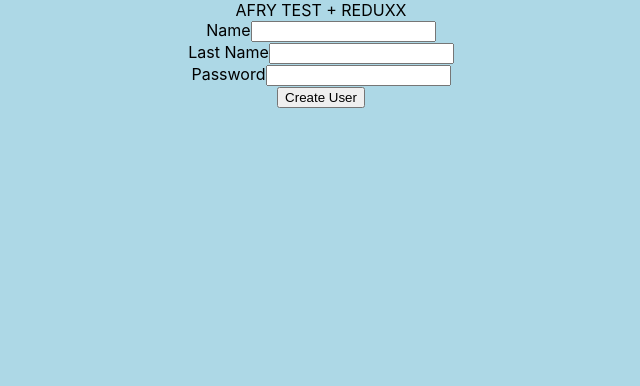
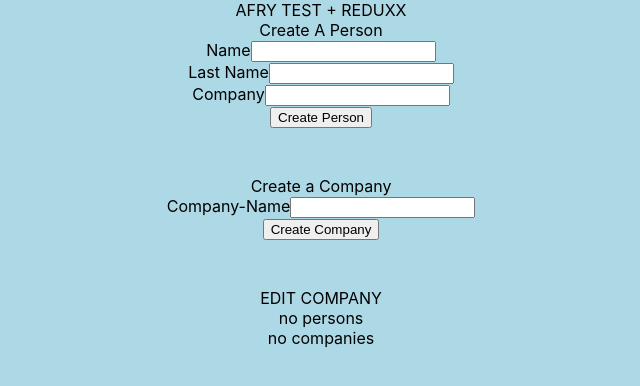
Before and after one commit to Erik8901/Afry-test, a React (Create React App) app in the folder afrytest/: page / in a window 1280 px wide. Shown: the top 386 px of the page, without its empty margins (319-959 px from the left). Built offline with nearby package versions, Linux system fonts and the light colour scheme.

Commit message:
create person/company works now

```diff
--- a/afrytest/src/App.js
+++ b/afrytest/src/App.js
@@ -6,7 +6,7 @@ import './App.css';
 //Components
 import CreateCompany from './components/CreateCompany'
 import HandleCompany from './components/HandleCompany'
-import CreateUser from './components/CreateUser'
+import CreatePerson from './components/CreatePerson'
 
 function App() {
   //const companyName = useSelector(state => state.companyName)
@@ -14,11 +14,11 @@ function App() {
     <div className="App">
       <header className="App-header">
         AFRY TEST + REDUXX
-        <CreateUser />
+        <CreatePerson />
 
-        {/* <CreateCompany />
+        <CreateCompany />
 
-        <HandleCompany /> */}
+        <HandleCompany />
       </header>
     </div>
   );
--- a/afrytest/src/Reducer.js
+++ b/afrytest/src/Reducer.js
@@ -1,11 +1,19 @@
 const initState = {
-    companyName: ''
+    companyName: '',
+    allPersons: []
 }
 
 
   const Reducer = (state=initState,action) => {
 
     switch (action.type){
+
+      case "SET_PERSONS":
+        return {
+          ...state,
+          allPersons: action. allPersons
+        }
+
 
       case "SET_COMPANY":
         return {
--- a/afrytest/src/components/CreateCompany.js
+++ b/afrytest/src/components/CreateCompany.js
@@ -2,50 +2,63 @@ import React, { useState, useEffect}  from 'react'
 import { useSelector, useDispatch } from 'react-redux';
 
 //CSS
-//import './App.css';
+import './styles/stylesCreateCompany.css'
 
 function CreateCompany() {
-    const dispatch = useDispatch()
-    const company = useSelector(state => state.companyName)
-    const [userCompany1, setUserCompany1] = useState('');
-    const [test, setTest] = useState("");
+  const [company, setCompany] = useState({
+      companyName: '',
+      employees: [{name:"testPerson1", age: "33"}, {name:"testPerson2", age: "34"}]
+    });
 
-    //console.log(company)
 
     useEffect( () => {
 
 
-        //var x = localStorage.getItem("companyName");
+  },[]) //useEffect
 
-        //setTest(x)
-
-        // dispatch({
-        //     type: 'SET_COMPANY"',
-        //     companyName: test
-        // })
+  const handleInput = (event) => {
+    setCompany((prevProps) => ({
+              ...prevProps,
+              [event.target.name]: event.target.value
+      }));
+};
 
 
-    },[test]) //useEffect
+  const handleSubmit = (event) => {
+    event.preventDefault();
+   // console.log(companyName)
 
-    function sendCompanyName(userCompany1) {
+    var companyList = JSON.parse(localStorage.getItem("companyList"));
+      if(companyList == null) companyList = [];
+      localStorage.setItem("newCompany", JSON.stringify(company));
+      companyList.push(company);
+      localStorage.setItem("companyList", JSON.stringify(companyList));
+
+      //localStorage.clear();
+
+};
 
 
-        //localStorage.setItem('companyName', userCompany1)
 
-         dispatch({
-            type: 'SET_COMPANY',
-            companyName: userCompany1
-        })
-    }
   return (
-    <div className="CreateCompany">
-      <header className="create-company-container">
-            CreateCompany
-            <input type="text" onChange={e => setUserCompany1(e.target.value)}></input>
-            <button onClick={() => sendCompanyName(userCompany1)}>Push</button>
-            <span>{test}</span>
-      </header>
-    </div>
+    <div className="create-company-container">
+            <span>Create a Company</span>
+            <form onSubmit={handleSubmit}>
+                    <div className="form-control">
+                        <label>Company-Name</label>
+                            <input
+                                type="text"
+                                name="companyName"
+                                value={company.name}
+                                onChange={handleInput}
+                            />
+                    </div>
+                    <div className="form-control">
+                            <button type="submit">Create Company</button>
+                    </div>
+              </form>
+      </div>
+
   );
 }
 
--- a/afrytest/src/components/CreateUser.js
+++ b/afrytest/src/components/CreatePerson.js
@@ -2,22 +2,24 @@ import React, { useState, useEffect}  from 'react'
 import { useSelector, useDispatch } from 'react-redux';
 
 //CSS
-//import './App.css';
+import './styles/stylesCreatePerson.css'
 
-function CreateUser() {
-    const [user, setUser] = useState({
+function CreatePerson() {
+    const dispatch = useDispatch()
+    const [person, setPerson] = useState({
         name: "",
         lastName: "",
-        password: ""
-      });
+        company: ""
+    });
 
         useEffect( () => {
-                var existingEntries = JSON.parse(localStorage.getItem("activeUsers"))
-                console.log(existingEntries)
+                var existingEntries = JSON.parse(localStorage.getItem("activePersons"))
+              //  console.log(existingEntries)
+
         },[]) //useEffect
 
         const handleInput = (event) => {
-                setUser((prevProps) => ({
+              setPerson((prevProps) => ({
                         ...prevProps,
                         [event.target.name]: event.target.value
                 }));
@@ -26,11 +28,20 @@ function CreateUser() {
         const handleSubmit = (event) => {
                 event.preventDefault();
 
-                var userList = JSON.parse(localStorage.getItem("activeUsers"));
-                if(userList == null) userList = [];
-                localStorage.setItem("entry", JSON.stringify(user));
-                userList.push(user);
-                localStorage.setItem("activeUsers", JSON.stringify(userList));
+                var personList = JSON.parse(localStorage.getItem("activePersons"));
+                if(personList == null) personList = [];
+                localStorage.setItem("entry", JSON.stringify(person));
+                personList.push(person);
+                localStorage.setItem("activePersons", JSON.stringify(personList));
+
+
+                var activePersons = JSON.parse(localStorage.getItem("activePersons"))
+                console.log(activePersons)
+
+                //  dispatch({
+                //     type: 'SET_COMPANY"',
+                //     allPersons: activeUsers
+                // })
 
 
                 // // setter
@@ -40,19 +51,20 @@ function CreateUser() {
                 // // remove
                 // localStorage.removeItem('myData');
                 // // remove all
-                // localStorage.clear();
+                 //localStorage.clear();
 };
 
 return (
-    <div className="CreateUser">
-            <div className="create-user-container">
+    <div className="createPerson">
+            <div className="create-person-container">
+                <span>Create A Person</span>
                 <form onSubmit={handleSubmit}>
                     <div className="form-control">
                         <label>Name</label>
                             <input
                                 type="text"
                                 name="name"
-                                value={user.name}
+                                value={person.name}
                                 onChange={handleInput}
                             />
                     </div>
@@ -61,21 +73,21 @@ return (
                             <input
                                 type="text"
                                 name="lastName"
-                                value={user.LastName}
+                                value={person.LastName}
                                 onChange={handleInput}
                             />
                     </div>
                     <div className="form-control">
-                        <label>Password</label>
+                        <label>Company</label>
                             <input
-                                type="password"
-                                name="password"
-                                value={user.password}
+                                type="text"
+                                name="company"
+                                value={person.company}
                                 onChange={handleInput}
                             />
                     </div>
                         <div className="form-control">
-                            <button type="submit">Create User</button>
+                            <button type="submit">Create Person</button>
                         </div>
             </form>
         </div>
@@ -83,4 +95,4 @@ return (
   );
 }
 
-export default CreateUser;
+export default CreatePerson;
--- a/afrytest/src/components/HandleCompany.js
+++ b/afrytest/src/components/HandleCompany.js
@@ -2,40 +2,85 @@ import React, { useState, useEffect}  from 'react'
 import { useSelector, useDispatch } from 'react-redux';
 
 //styles
-
+import './styles/StylesHandleCompany.css'
 
 
 function HandleCompany() {
   const dispatch = useDispatch()
-  const userCompany = useSelector(state => state.companyName)
-  const [comp, setComop] = useState()
-  const [name, setName] = useState()
+  const [companyEmployees, setCompanyEmployees] = useState([]);
+  var activePersons = JSON.parse(localStorage.getItem("activePersons"))
+  console.log(activePersons)
 
-  console.log(userCompany)
-   //.types[0].type.name)
+  var companyList = JSON.parse(localStorage.getItem("companyList"))
+    console.log(companyList)
 
 
 
   useEffect( () => {
 
-   console.log(userCompany)
 
-    localStorage.setItem('companyName', userCompany)
-    var x = localStorage.getItem("companyName");
-    setName(x)
 },[]) //useEffect
 
-function testObj() {
-    console.log("teswqw")
-    console.log(userCompany)
+function handlePerson(person) {
+   // console.log(person)
 }
+
+function handleCompany(company) {
+   console.log(company.employees)
+   // setCompanyEmployees(company.employees)
+    // console.log(companyEmployees)
+
+    // for(let i=0; i < company.employees.length ; i++) {
+    //     console.log(company.employees[i])
+    // }
+}
+
+
+function addEmployee() {
+    console.log("test")
+
+    console.log(activePersons)
+}
+
+
 
 
 return (
     <div className="handle-company-container">
-     EDIT COMPANY
-     <span> + {userCompany}</span>
-     <button onClick={() => testObj()}>push</button>
+     <span>EDIT COMPANY</span>
+        <div className="person-list-container">
+            { activePersons === null ? <span>no persons</span> :
+                <ul>
+                    { activePersons.map((person, index) =>{
+                        return <li key={index} onClick={() => handlePerson(person)}>
+                                  <span>Name: {person.name}</span>
+                                  <span>Lastname: {person.lastName}</span>
+                                </li>
+                    })}
+                </ul>
+            }
+           </div>
+           <div className="company-list-container">
+            { companyList === null ? <span>no companies</span> :
+                <ul>
+                    { companyList.map(function (company, index) {
+                        return (<div className="li-container" key={index}>
+                                <li  onClick={() => handleCompany(company)}>
+                                  <span>Company-Name:{company.companyName}</span>
+                                    {/* <ul>
+                                        { companyEmployees.map((emp,idx) =>
+                                        <li key={idx}>{emp.name}</li>)}
+                                    </ul> */}
+
+
+                               </li>
+                               <button onClick={() => addEmployee()}>Add Emplyee</button>
+                               </div>)
+
+                    })}
+                </ul>
+            }
+           </div>
     </div>
   );
 }
--- /dev/null
+++ b/afrytest/src/components/styles/StylesHandleCompany.css
@@ -0,0 +1,17 @@
+.handle-company-container {
+    margin-top: 3rem;
+}
+
+
+ul {
+    list-style: none;
+}
+
+.li-container {
+    padding: 0.3rem;
+}
+
+.li-container:hover {
+    background:yellow;
+    cursor: pointer;
+}
--- /dev/null
+++ b/afrytest/src/components/styles/stylesCreateCompany.css
@@ -0,0 +1,3 @@
+.create-company-container {
+    margin-top: 3rem;
+}
--- /dev/null
+++ b/afrytest/src/components/styles/stylesCreatePerson.css
@@ -0,0 +1,3 @@
+.createPerson {
+
+}
```
